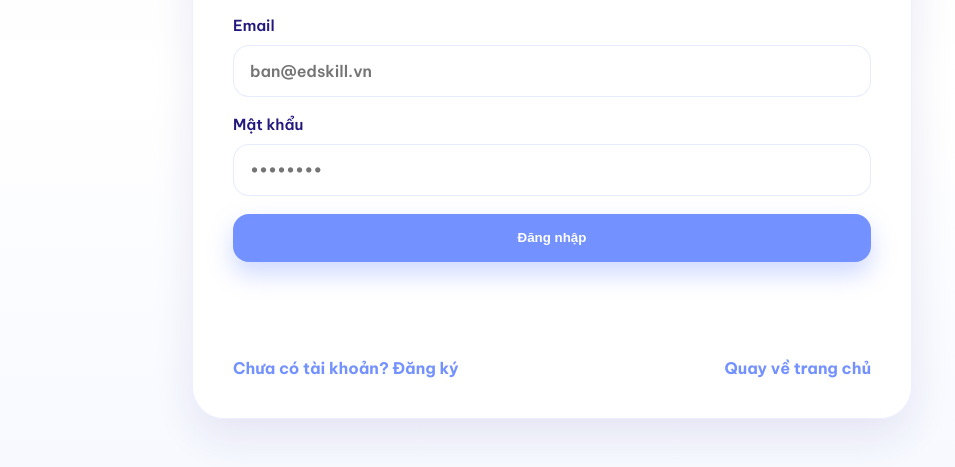
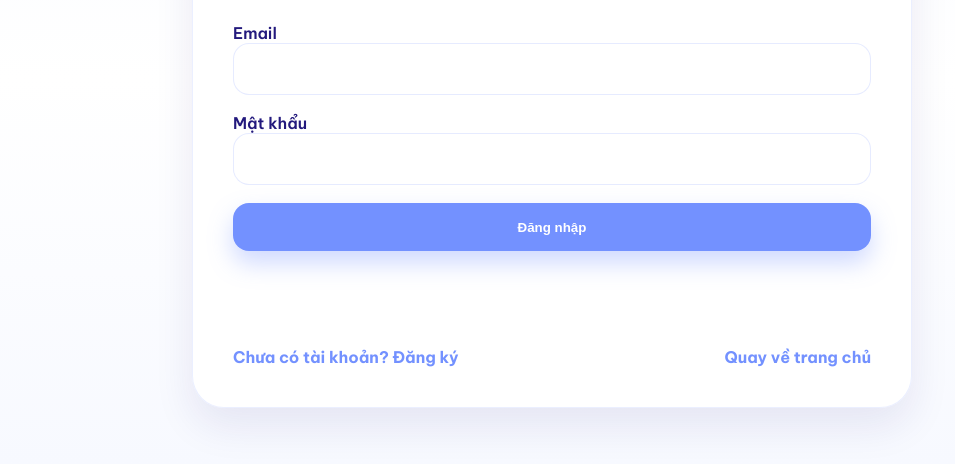
Before and after one commit to CallMeBalloon246/EdSkill, a website: page public/dang-nhap/index.html in a window 1280 px wide. Shown: the part 336-803 px from the top of the page, without its empty margins (88-1043 px from the left). Drawn offline with Linux system fonts and the light colour scheme.

Commit message:
Add files via upload

```diff
--- a/public/dang-nhap/index.html
+++ b/public/dang-nhap/index.html
@@ -22,17 +22,19 @@
           <h1>Đăng nhập tài khoản</h1>
           <p>Trang đăng nhập này gọi API backend để kiểm tra email và mật khẩu đã lưu trong Render Postgres.</p>
 
-          <form class="auth-form" id="loginForm">
-            <label>
-              <span>Email</span>
-              <input type="email" name="email" placeholder="ban@edskill.vn" required />
-            </label>
-            <label>
-              <span>Mật khẩu</span>
-              <input type="password" name="password" placeholder="••••••••" required />
-            </label>
-            <button type="submit" class="btn btn-primary btn-block">Đăng nhập</button>
-            <p class="form-message" id="loginMessage"></p>
+          <form id="loginForm" class="auth-form">
+            <div class="form-group">
+                <label for="email">Email</label>
+                <input type="email" id="email" name="email" required />
+            </div>
+
+            <div class="form-group">
+              <label for="password">Mật khẩu</label>
+              <input type="password" id="password" name="password" required />
+            </div>
+
+            <button type="submit" class="btn btn-primary auth-submit">Đăng nhập</button>
+            <p id="formMessage" class="form-message"></p>
           </form>
 
           <div class="auth-links">
```
